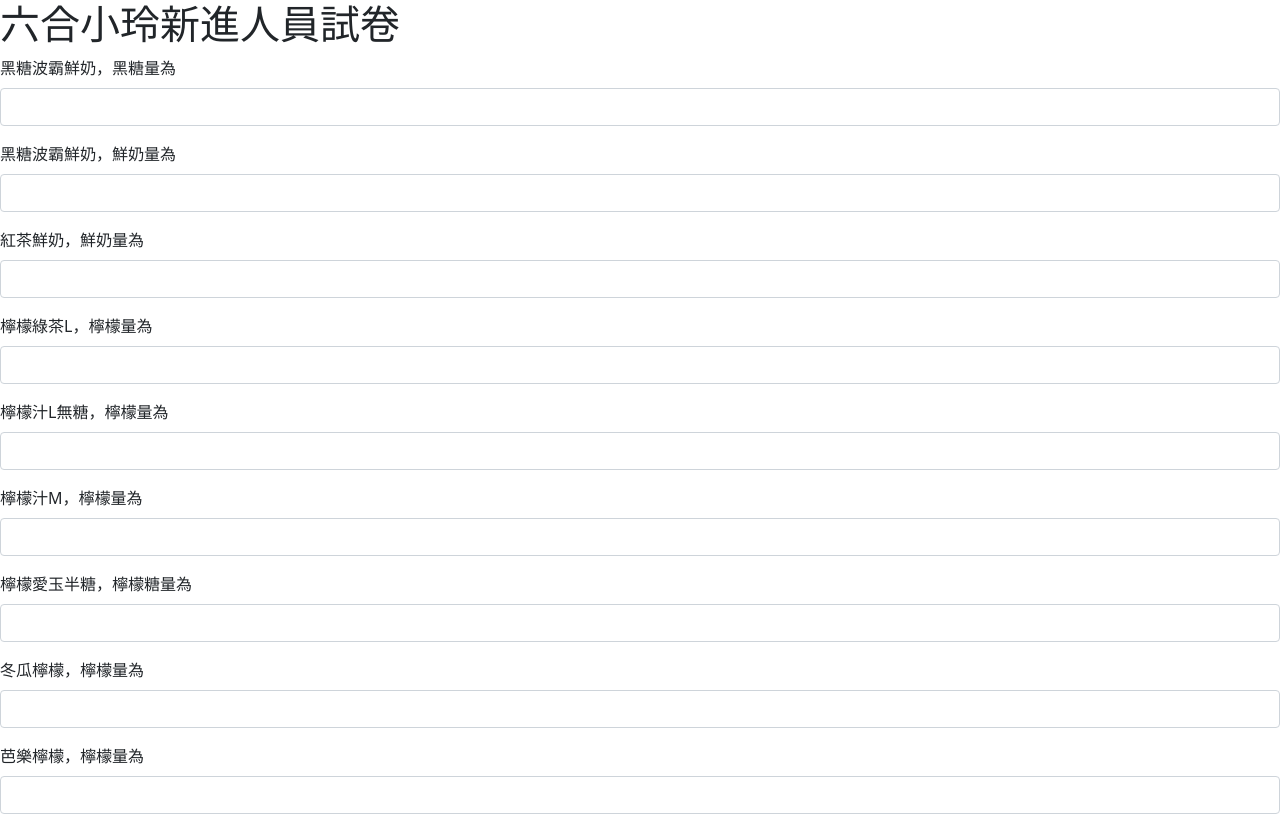
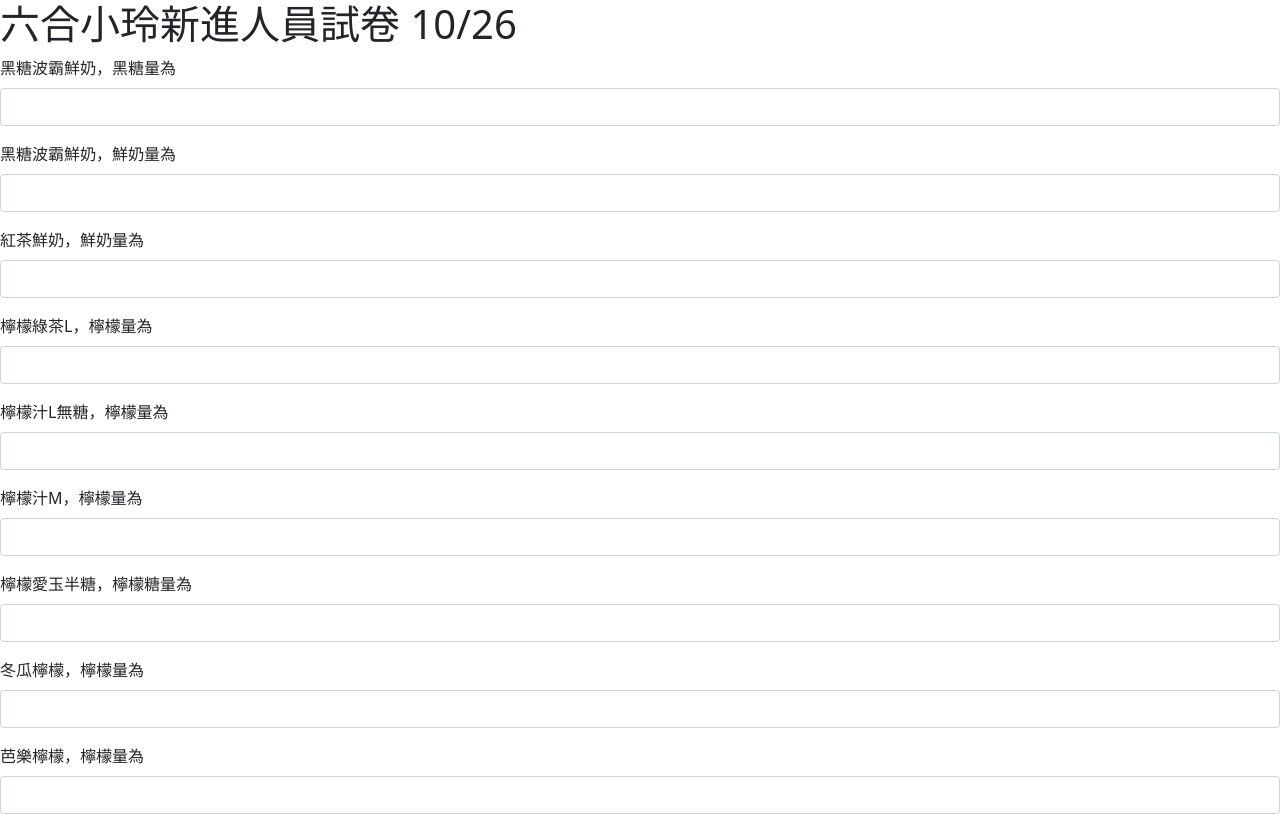
Before and after one commit to ssozr/testsix, a plain HTML site: page index.html in a window 1280 px wide. Shown: the top 816 px of the page. Drawn offline with nearby package versions, Linux system fonts and the light colour scheme.

Commit message:
更新標題

```diff
--- a/index.html
+++ b/index.html
@@ -8,7 +8,7 @@
     <title>Document</title>
 </head>
 <body>
-    <h1>六合小玲新進人員試卷</h1>
+    <h1>六合小玲新進人員試卷 10/26</h1>
 <form>
   <div class="mb-3">
     <label for="task1" class="form-label">黑糖波霸鮮奶，黑糖量為</label>
```
